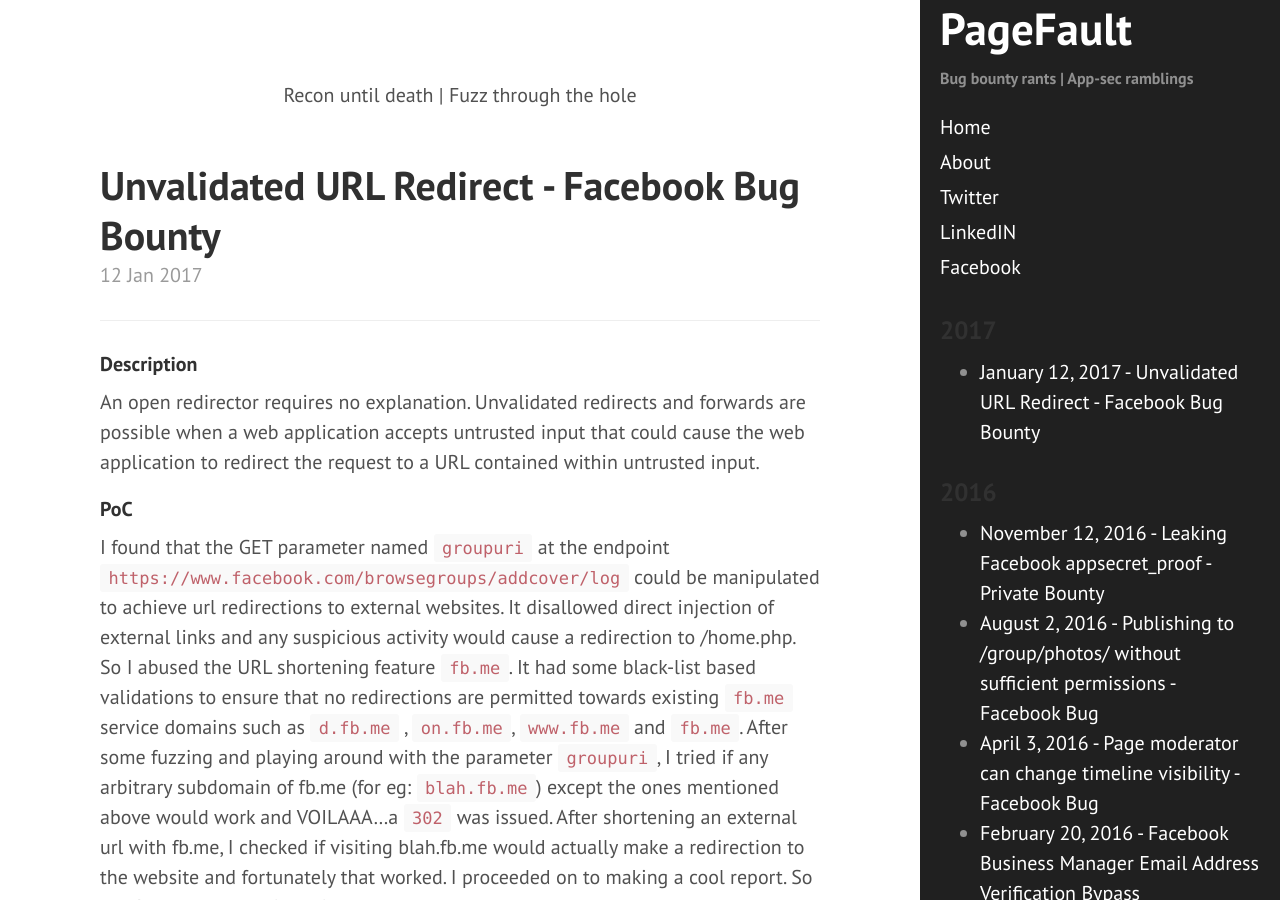
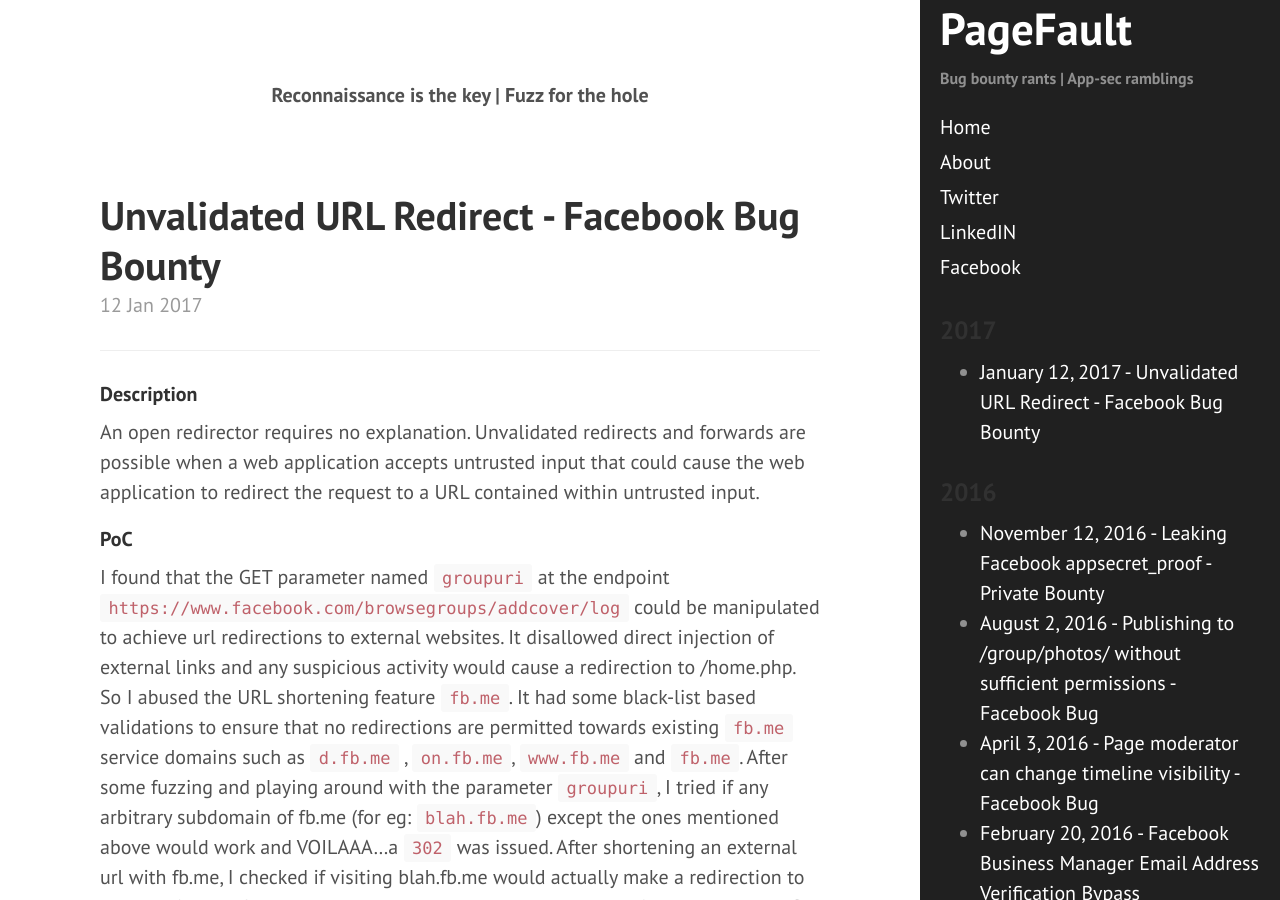
Before and after one commit to sahadnk72/sahadnk72.github.io, a Jekyll site: the page built from index.html, in a window 1280 px wide and 900 px high. Built offline with Jekyll 4.4.1, drawn with Linux system fonts in a browser that asks for light colours; the list of posts is cut into pages by our own code.

Commit message:
Update index.html

```diff
--- a/index.html
+++ b/index.html
@@ -2,7 +2,7 @@
 layout: default
 title: Home
 ---
-<center><p>Recon until death | Fuzz through the hole</p></center><br>
+<center><p><b>Reconnaissance is the key | Fuzz for the hole</b></p></center><br><br>
   {% for post in paginator.posts %}
   <div class="post">
     <h1 class="post-title">
```
